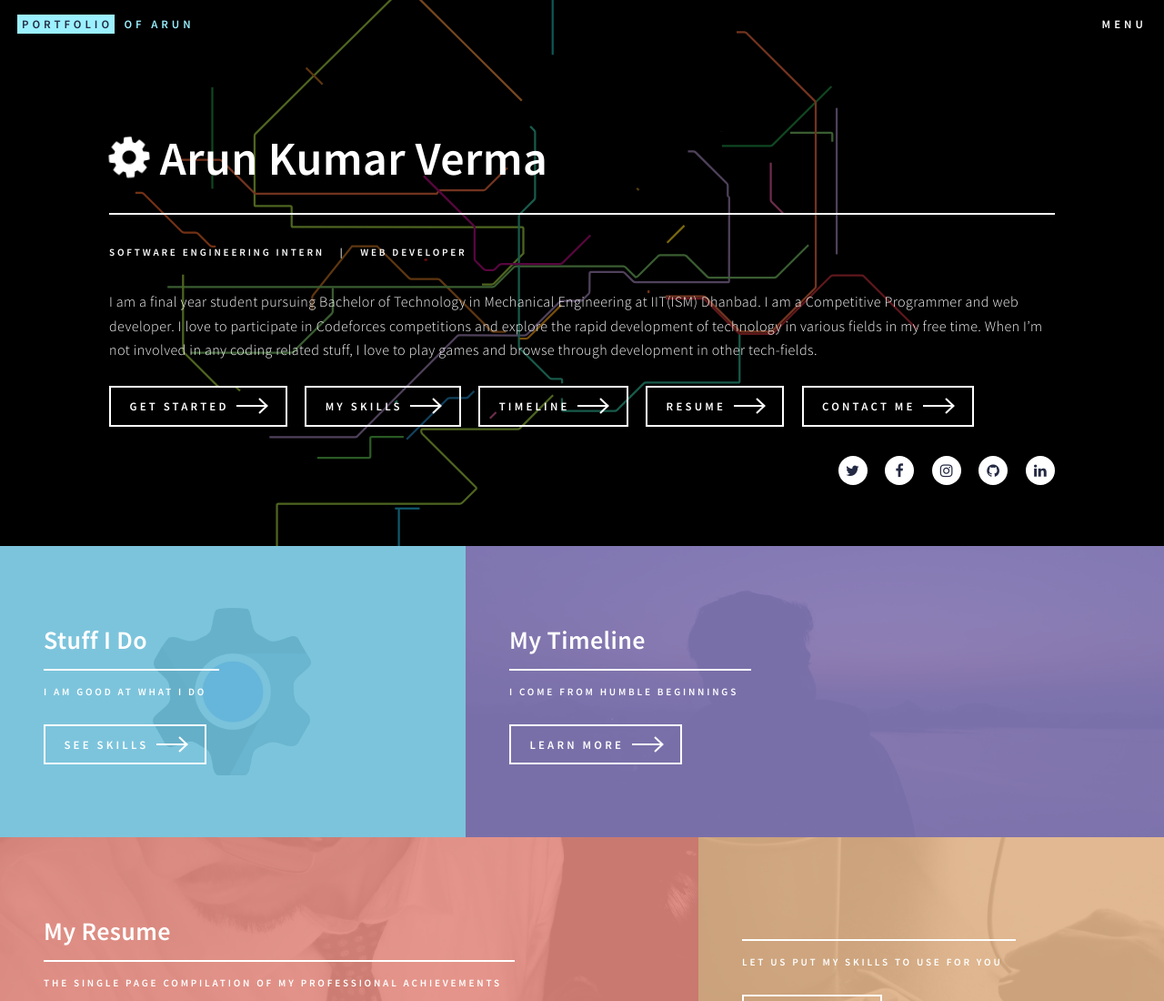
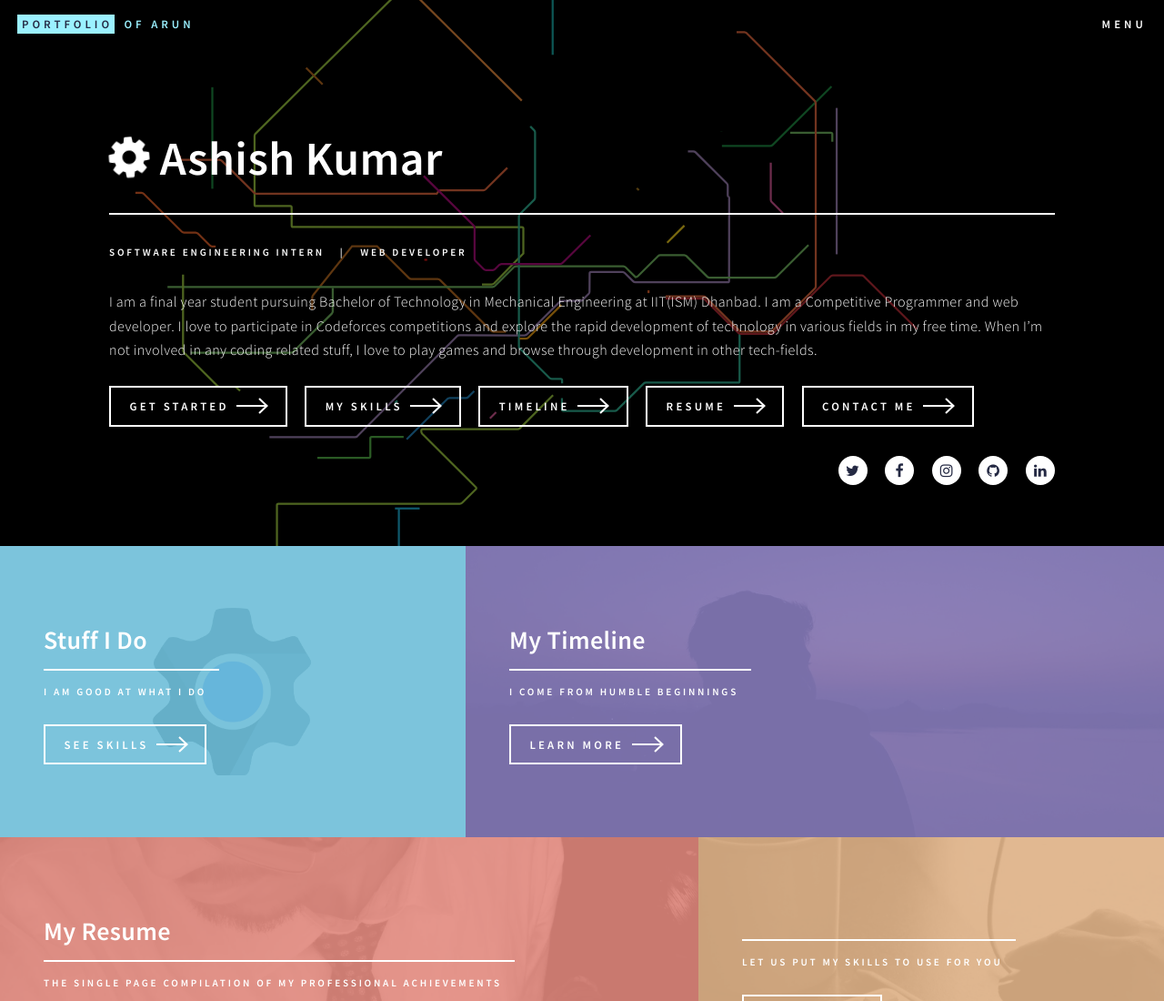
Before and after one commit to ashigup/ashigup.github.io, a plain HTML site: page index.html in a window 1280 px wide. Shown: the top 1100 px of the page at 91% size. Drawn offline with Linux system fonts and the light colour scheme.

Commit message:
Update index.html

```diff
--- a/index.html
+++ b/index.html
@@ -161,7 +161,7 @@
 			</div>
 			<div class="inner">
 				<header class="major">
-					<h1><i class="fa fa-cog fa-spin"></i>&nbsp;Arun Kumar Verma</h1>
+					<h1><i class="fa fa-cog fa-spin"></i>&nbsp;Ashish Kumar</h1>
 				</header>
 				<div class="content">
 					<p>Software Engineering Intern </p>
```
